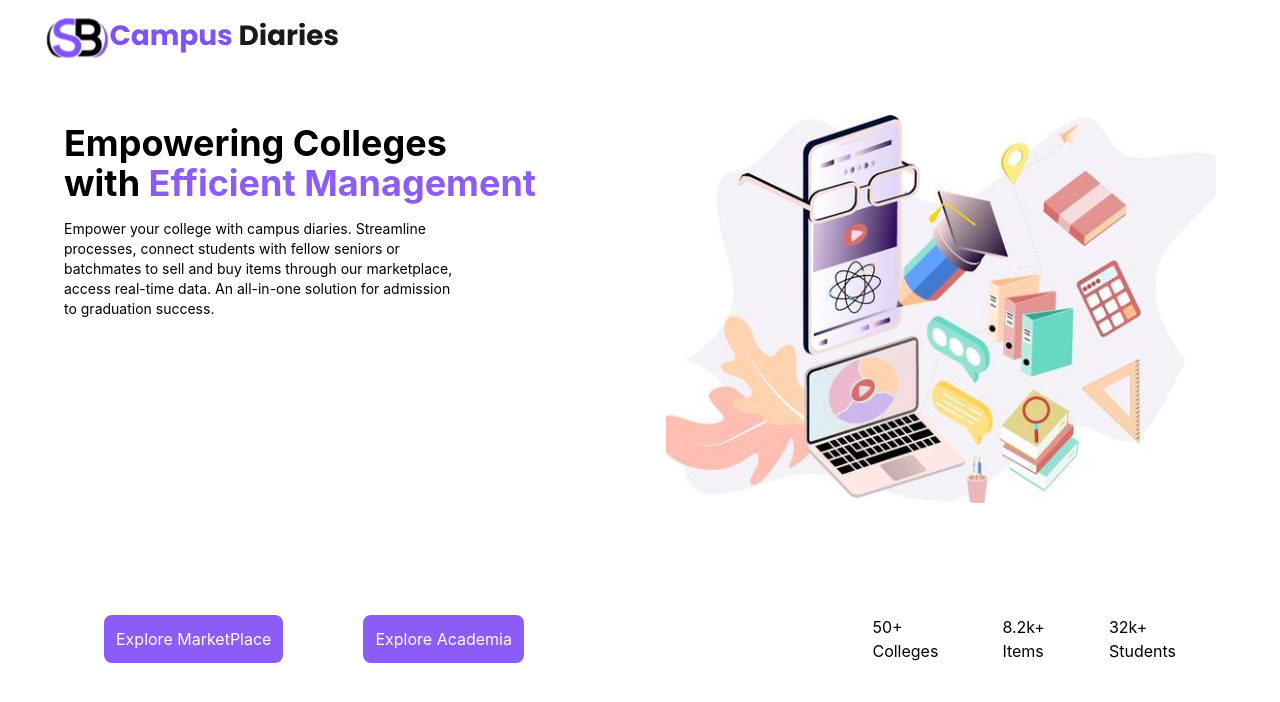
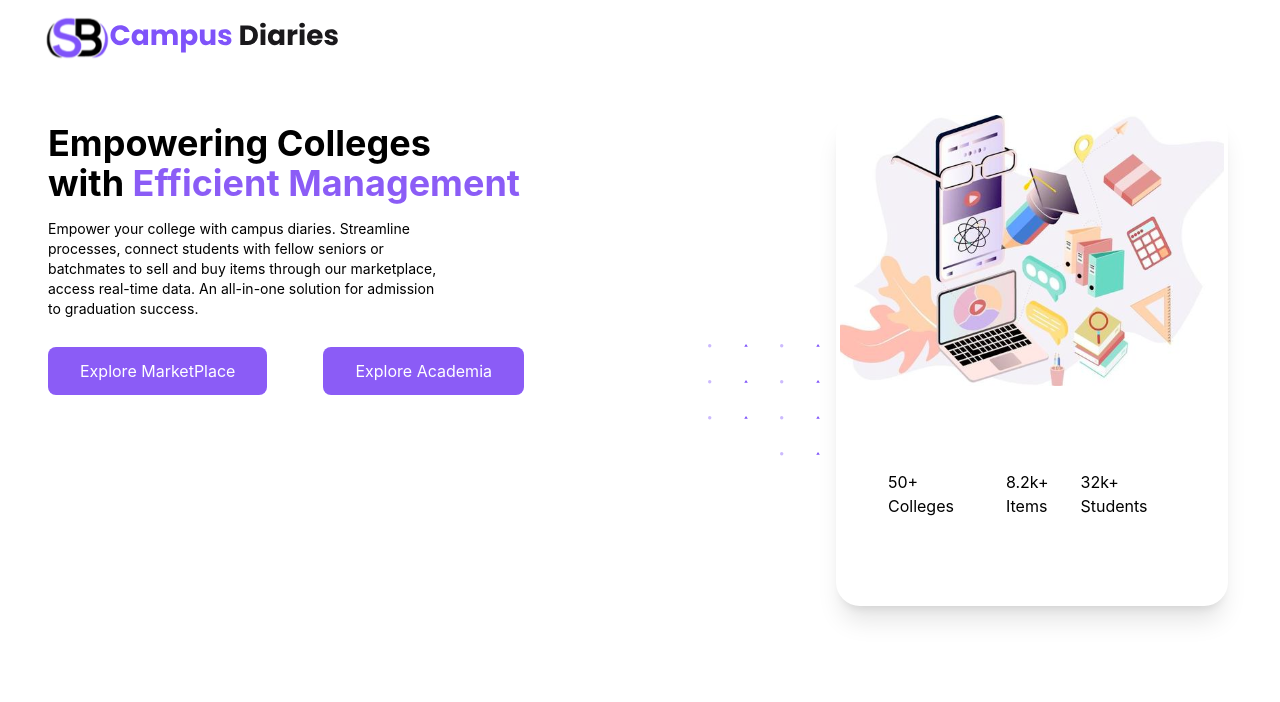
Before and after one commit to Project101Admin/campus-diaries-frontend, a React (Create React App) app: page / in a window 1280 px wide. Shown: the top 702 px of the page. Built offline with nearby package versions, Linux system fonts and the light colour scheme.

Commit message:
HomePage

```diff
--- a/src/App.tsx
+++ b/src/App.tsx
@@ -1,7 +1,7 @@
 import React from 'react';
 import NavBar from './components/HomePage/NavBar'
 import Body from './components/HomePage/Body'
-import Footer from './components/HomePage/Footer'
+// import Footer from './components/HomePage/Footer'
 
 
 function App() {
@@ -9,7 +9,7 @@ function App() {
     <div className="App">
       <NavBar/>
       <Body/>
-      <Footer/>
+
 
     </div>
   );
--- /dev/null
+++ b/src/components/Common/Button.tsx
@@ -0,0 +1,11 @@
+import {FC} from 'react';
+type ButtonProps = {
+  title: string;
+  navigation?: () => null;
+};
+
+const Button: FC<ButtonProps> = (props: ButtonProps) => {
+  return <button className="bg-violet-500 rounded-lg text-white  px-8 py-3  whitespace-nowrap">{props.title}</button>;
+};
+
+export default Button;
--- a/src/components/HomePage/Body/index.tsx
+++ b/src/components/HomePage/Body/index.tsx
@@ -2,56 +2,62 @@ import image from '../../../assets/images/image 2.svg';
 import polygon from '../../../assets/images/Polygon 2.svg';
 import ellipse from '../../../assets/images/Ellipse 464.svg';
 
+import { FunctionComponent } from 'react';
+import Button from '../../Common/Button';
 
+const Body: FunctionComponent = () => {
+  return (
+    <div className="flex justify-between container py-8">
+      <div className="flex flex-col">
+        <h1 className="mr-1 py-4 font-bold text-4xl ">
+          Empowering Colleges <br></br>with <span className="text-violet-500">Efficient Management</span>
+        </h1>
+        <p className="text-sm">
+          Empower your college with campus diaries. Streamline<br></br> processes, connect students with fellow seniors or <br></br> batchmates to sell and buy items through our marketplace,<br></br>
+          access real-time data. An all-in-one solution for admission<br></br> to graduation success.
+        </p>
+        <div className="flex justify-between  mt-7">
+          <Button title={'Explore MarketPlace'} />
+          <Button title={'Explore Academia'} />
+        </div>
+      </div>
+      <div className="grid grid-cols-4 gap-2 content-center absolute inset-y-1 right-80  m-12 p-20">
+        <img className="w-1 m-3" src={ellipse} alt = "Ellipse" />
+        <img className="w-1 m-3" src={polygon} alt = "Poygon"/>
+        <img className="w-1 m-3" src={ellipse} alt = "Ellipse"/>
+        <img className="w-1 m-3" src={polygon} alt = "Poygon"/>
+        <img className="w-1 m-3" src={ellipse} alt = "Ellipse"/>
+        <img className="w-1 m-3" src={polygon} alt = "Poygon"/>
+        <img className="w-1 m-3" src={ellipse} alt = "Ellipse"/>
+        <img className="w-1 m-3" src={polygon} alt = "Poygon"/>
+        <img className="w-1 m-3" src={ellipse} alt = "Ellipse"/>
+        <img className="w-1 m-3" src={polygon} alt = "Poygon"/>
+        <img className="w-1 m-3" src={ellipse} alt = "Ellipse"/>
+        <img className="w-1 m-3" src={polygon} alt = "Poygon"/>
+        <img className="w-0 m-3" src={ellipse} alt = "Ellipse"/>
+        <img className="w-0 m-3" src={polygon} alt = "Poygon"/>
+        <img className="w-1 m-3" src={ellipse} alt = "Ellipse"/>
+        <img className="w-1 m-3"  src={polygon}alt = "Poygon" />
+      </div>
 
-import { FunctionComponent } from 'react';
-
-const Body :FunctionComponent = () =>{
-    return (
-        // <main className='flex' >
-        //     <h1 className='m-5 font-bold text-5xl '>Empowering Colleges with <span className='text-violet-500'>Efficient Management</span></h1>
-        //     <p>Empower your college with campus diaries. Streamline processes, connect students with fellow seniors or batchmates to sell and buy items through our marketplace, access real-time data. An all-in-one solution for admission to graduation success.</p>
-
-        //     <img src={ellipse}/>
-        //     <img src={polygon}/>
-        //     <img src={ellipse}/>
-        //     <img src={polygon}/>
-        //     <img src={ellipse}/>
-        //     <img src={polygon}/>
-        //     <img src={ellipse}/>
-        //     <img src={polygon}/>
-        //     <img src={ellipse}/>
-        //     <img src={polygon}/>
-        //     <img src={ellipse}/>
-        //     <img src={polygon}/>
-        //     <img src={ellipse}/>
-        //     <img src={polygon}/>
-
-        //     <img src={image}/>
-
-
-
-        // </main>
-        <div className='flex justify-between container py-8'>
-            <div className='flex flex-col'>
-            <h1 className='mr-1 py-4 font-bold text-4xl '>Empowering Colleges <br></br>with <span className='text-violet-500'>Efficient Management</span></h1>
-            <p className='text-sm'>Empower your college with campus diaries. Streamline<br></br> processes, connect students with fellow seniors or <br></br> batchmates to sell and buy items through our marketplace,<br></br>access real-time data. An all-in-one solution for admission<br></br> to graduation success.</p>
-
-
-
-
-
-
-
-
-            </div>
-
-            <div >
-              <img className='py-2' src={image}/>
-
-            </div>
+      <div className="w-100  h-160 m-1 p-1 shadow-xl rounded-3xl">
+        <img className="max-w-sm" src={image} alt = "THIS IS OK"/>
+        <div className="p-6 m-1 flex flex-row content-around space-x-8">
+          <div className="py-9 m-5">
+            50+<br></br>
+            Colleges
+          </div>
+          <div className="py-9 m-5">
+            8.2k+<br></br>
+            Items
+          </div>
+          <div className="py-9 m-5">
+            32k+<br></br>
+            Students
+          </div>
         </div>
-
-    )
-}
-export default Body
+      </div>
+    </div>
+  );
+};
+export default Body;
--- a/src/components/HomePage/Footer/index.tsx
+++ /dev/null
@@ -1,34 +0,0 @@
-import { FunctionComponent } from 'react';
-const Footer: FunctionComponent = () => {
-  return (
-    <div className='flex justify-between container py-8'>
-      <div  >
-  <button className='bg-violet-500 rounded-lg text-white m-10 p-3'>Explore MarketPlace</button>
-  <button className='bg-violet-500 rounded-lg text-white m-10 p-3'>Explore Academia</button>
-  </div>
-  <div className='m-5 p-5 flex space-x-16'>
-    <div>
-    50+<br></br>
-    Colleges
-
-    </div>
-    <div>
-    8.2k+<br></br>
-    Items
-
-    </div>
-    <div>
-    32k+<br></br>
-    Students
-
-    </div>
-
-
-  </div>
-
-
-    </div>
-
-  )
-}
-export default Footer;
--- a/src/components/HomePage/NavBar/index.tsx
+++ b/src/components/HomePage/NavBar/index.tsx
@@ -6,8 +6,8 @@ const NavBar: FunctionComponent = () => {
   return (
     <nav className='m-11  my-1 flex' >
 
-      <img src={logo} />
-      <img src={Samaan} />
+      <img src={logo} alt = "LOGO"/>
+      <img src={Samaan} alt = "SAMAAN"/>
     </nav>
   );
 };
--- a/tailwind.config.js
+++ b/tailwind.config.js
@@ -8,7 +8,7 @@ module.exports = {
         DEFAULT: '2rem',
         sm: '2rem',
         lg: '3rem',
-        xl: '4rem',
+        xl: '3rem',
         '2xl': '6rem',
       },
       spacing: {
@@ -18,6 +18,7 @@ module.exports = {
         '4': '24px',
         '5': '32px',
         '6': '48px',
+        '128': '32rem',
       }
     },
   },
```
